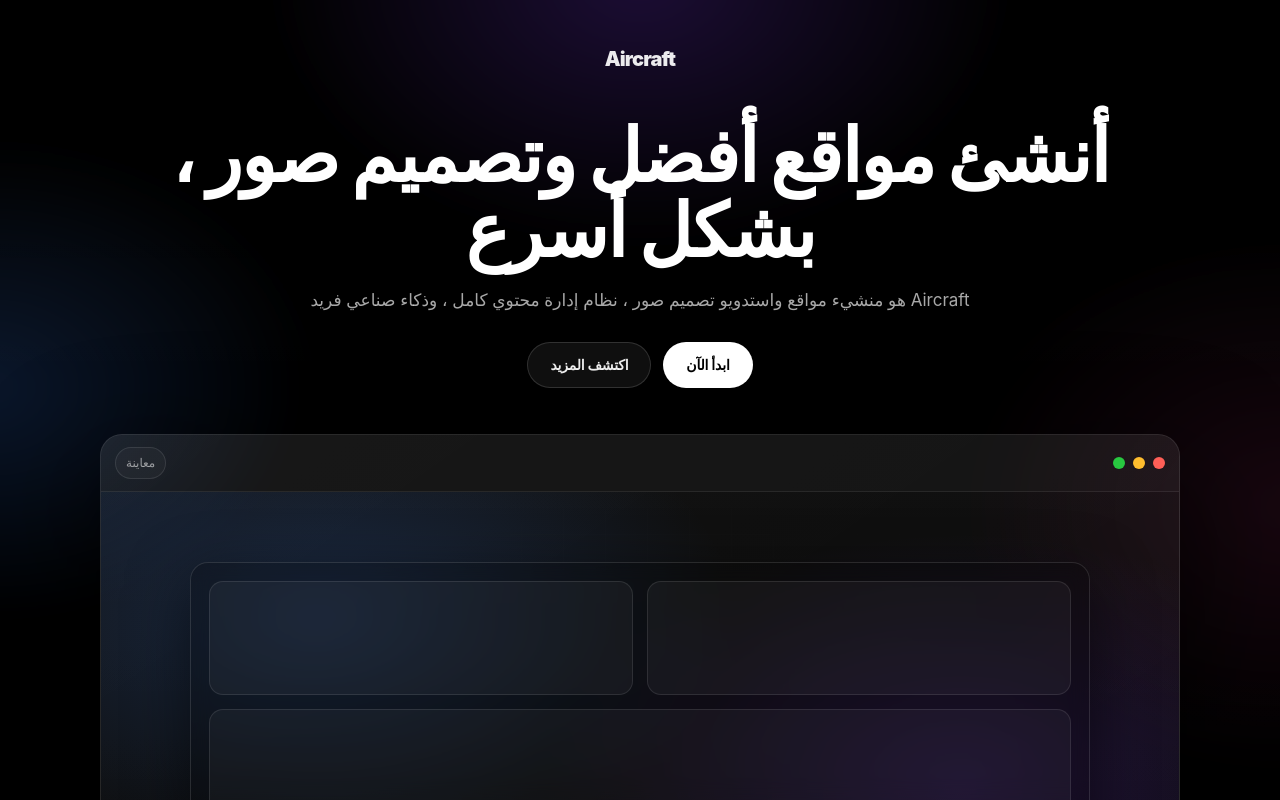
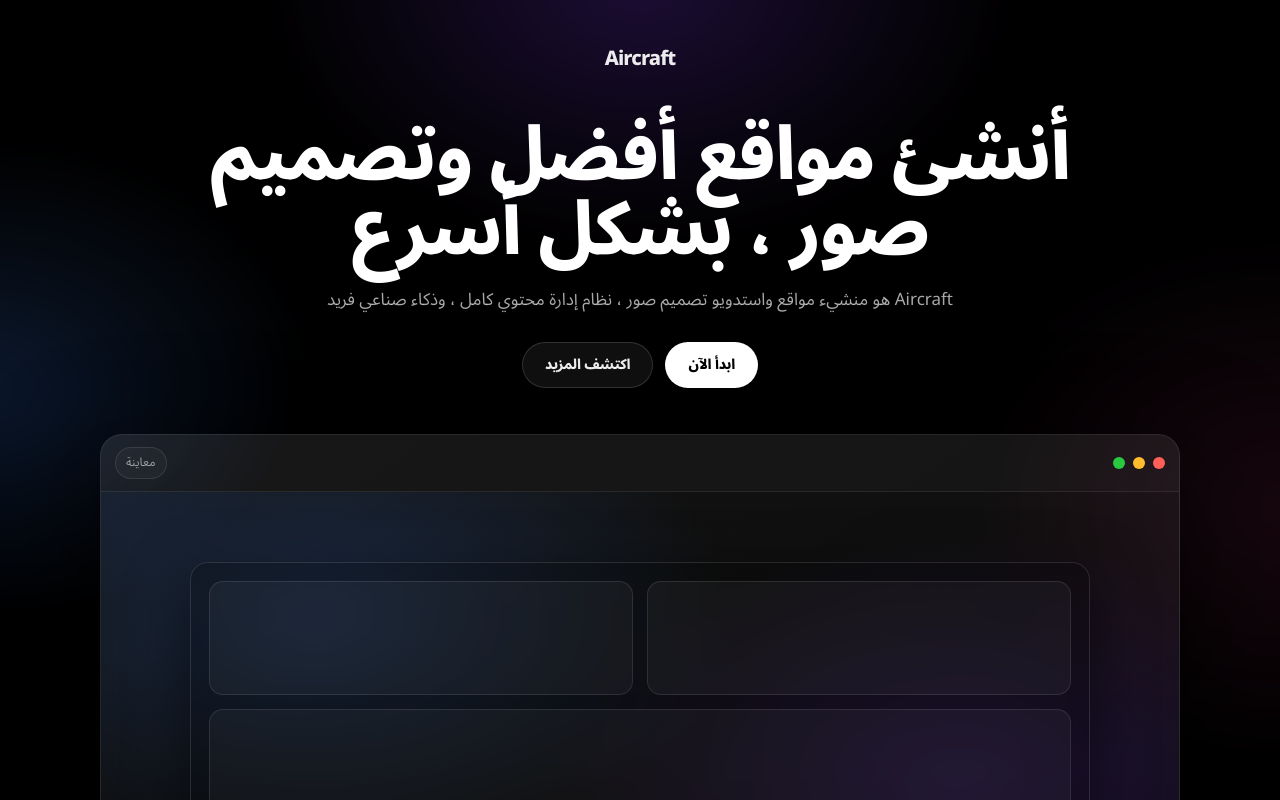
Before and after one commit to ibrimx/Aircraft, a Next.js app in the folder apps/web/: page / in a window 1280 px wide. Shown: the top 800 px of the page. Built offline with nearby package versions, Linux system fonts and the light colour scheme.

Commit message:
Update globals.css

```diff
--- a/apps/web/src/styles/globals.css
+++ b/apps/web/src/styles/globals.css
@@ -1,3 +1,7 @@
+/* apps/web/src/styles/globals.css */
+
+@import url('https://fonts.googleapis.com/css2?family=Noto+Sans+Arabic:wght@400;500;600;700;800&display=swap');
+
 *,
 *::before,
 *::after {
@@ -15,10 +19,14 @@
 }
 
 body {
-  font-family: 'Inter', -apple-system, system-ui, sans-serif;
+  font-family: 'Noto Sans Arabic', 'Inter', -apple-system, system-ui, sans-serif;
   line-height: 1.5;
   min-height: 100dvh;
-  overflow: hidden;
+
+  /* ✅ أهم إصلاح: خلي الصفحة تقدر تعمل scroll */
+  overflow-x: hidden;
+  overflow-y: auto;
+
   background: #09090b;
   color: rgba(255, 255, 255, 0.88);
 }
@@ -26,8 +34,8 @@
 html,
 body,
 #__next {
-  height: 100%;
-  overflow: hidden;
+  height: auto;
+  min-height: 100%;
 }
 
 img, svg, video, canvas {
@@ -73,10 +81,10 @@
 }
 
 ::-webkit-scrollbar-thumb {
-  background: rgba(255, 255, 255, 0.04);
+  background: rgba(255, 255, 255, 0.06);
   border-radius: 3px;
 }
 
 ::-webkit-scrollbar-thumb:hover {
-  background: rgba(255, 255, 255, 0.07);
+  background: rgba(255, 255, 255, 0.10);
 }
```
